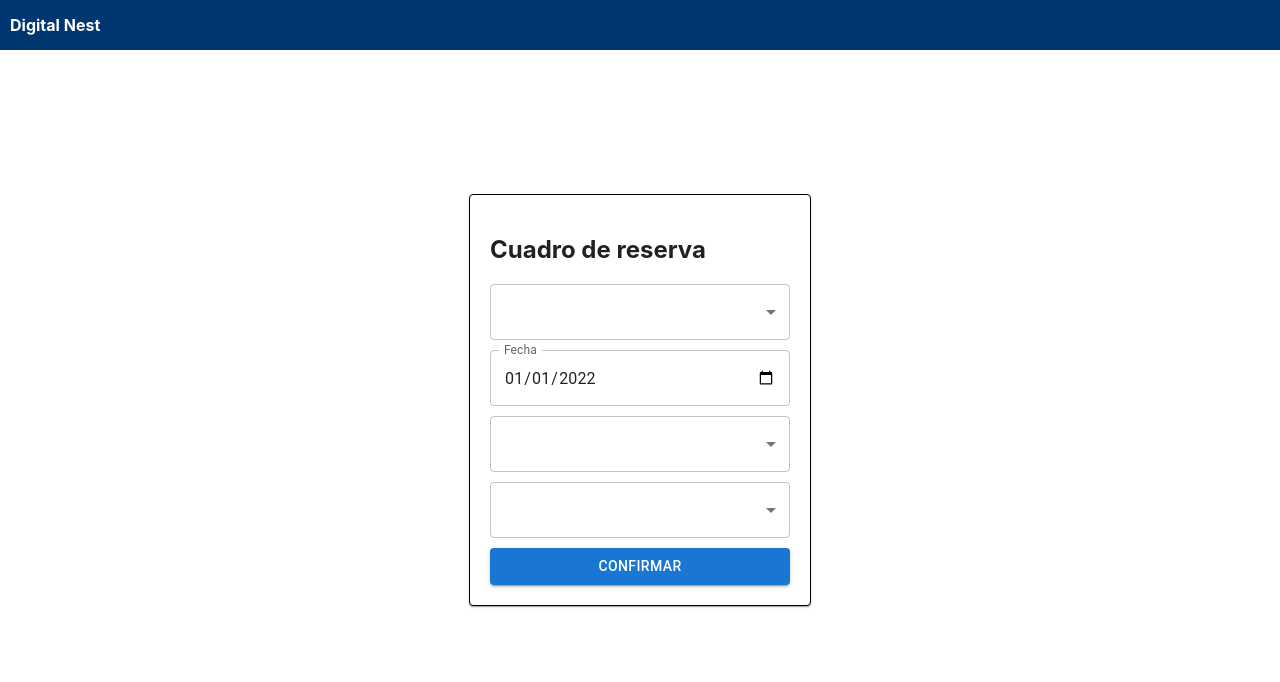
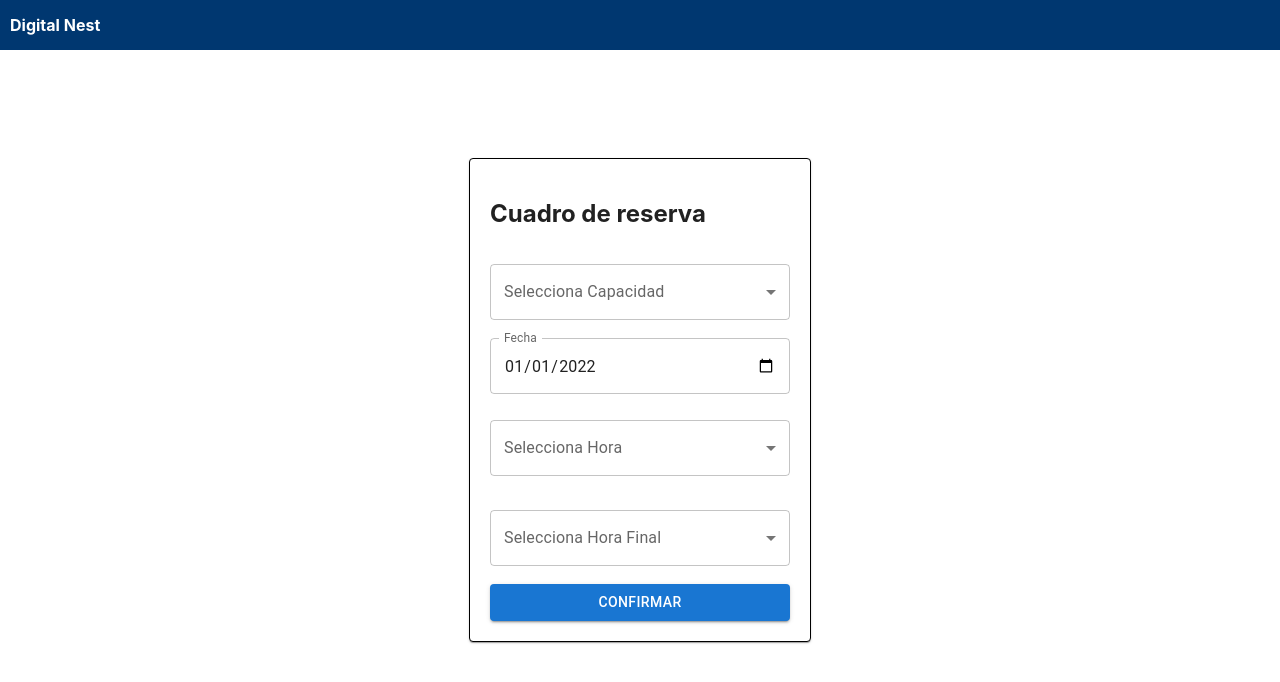
Before and after one commit to Drunok/ReservaDeAulasDNTIS, a React (Create React App) app in the folder frontend/: page / in a window 1280 px wide. Shown: the top 682 px of the page. Built offline with nearby package versions, Linux system fonts and the light colour scheme; the HTML template or start-up script is replaced by a standard one.

Commit message:
texto para los campos del cuadro de reserva

```diff
--- a/frontend/src/components/SelectWithItems.js
+++ b/frontend/src/components/SelectWithItems.js
@@ -1,15 +1,20 @@
-import { Select, MenuItem } from '@mui/material';
+import { TextField, MenuItem } from '@mui/material';
 
 function SelectWithItems({ items, label, ...props }) {
   return (
-    <Select variant="outlined" margin="normal" {...props}>
-      <MenuItem value="">{label}</MenuItem>
+    <TextField
+      select
+      variant="outlined"
+      margin="normal"
+      label={label}
+      {...props}
+    >
       {items.map((item, index) => (
         <MenuItem key={index} value={item}>
           {item}
         </MenuItem>
       ))}
-    </Select>
+    </TextField>
   );
 }
 
```
Also changed, not shown: frontend/src/App.js (+0 -21 lines).
